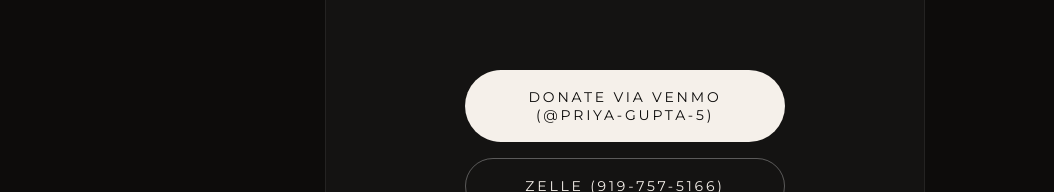
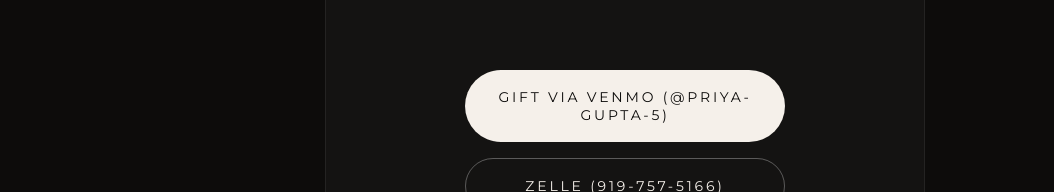
Before and after one commit to gautam-chebrolu/wedding_website_draft2, a plain HTML site: page funds.html in a window 1280 px wide. Shown: the part 562-754 px from the top of the page, without its empty margins (15-1069 px from the left). Drawn offline with nearby package versions, Linux system fonts and the light colour scheme.

Commit message:
fixed text

```diff
--- a/funds.html
+++ b/funds.html
@@ -48,7 +48,7 @@
           style="display: flex; flex-direction: column; gap: 16px; margin-top: 40px; align-items: center;">
           <a href="https://venmo.com/Priya-Gupta-5" target="_blank" rel="noopener noreferrer" class="pill-btn primary"
             style="font-size: 14px; padding: 18px 32px; width: 100%; max-width: 320px;">
-            Donate via Venmo (@Priya-Gupta-5)
+            Gift via Venmo (@Priya-Gupta-5)
           </a>
           <button id="zelle-btn" class="pill-btn outline"
             style="font-size: 14px; padding: 18px 32px; width: 100%; max-width: 320px;">
```
